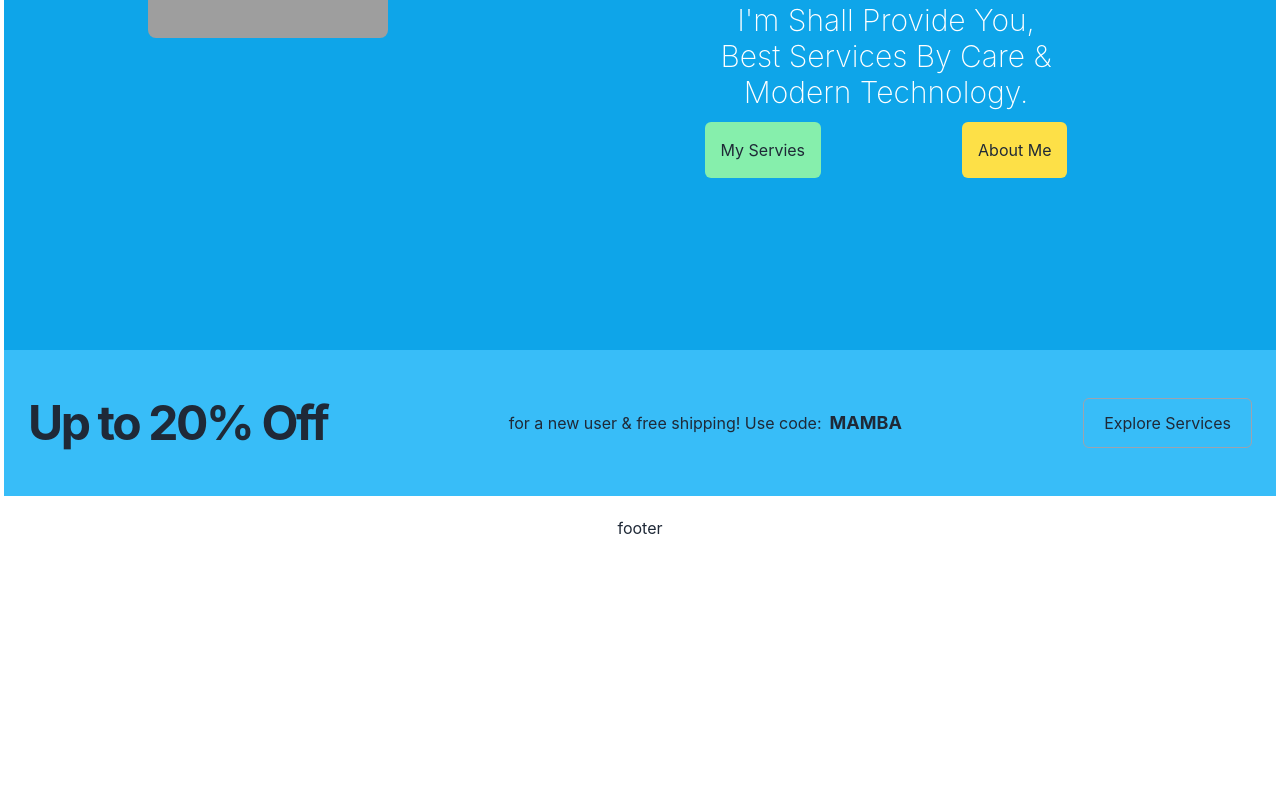
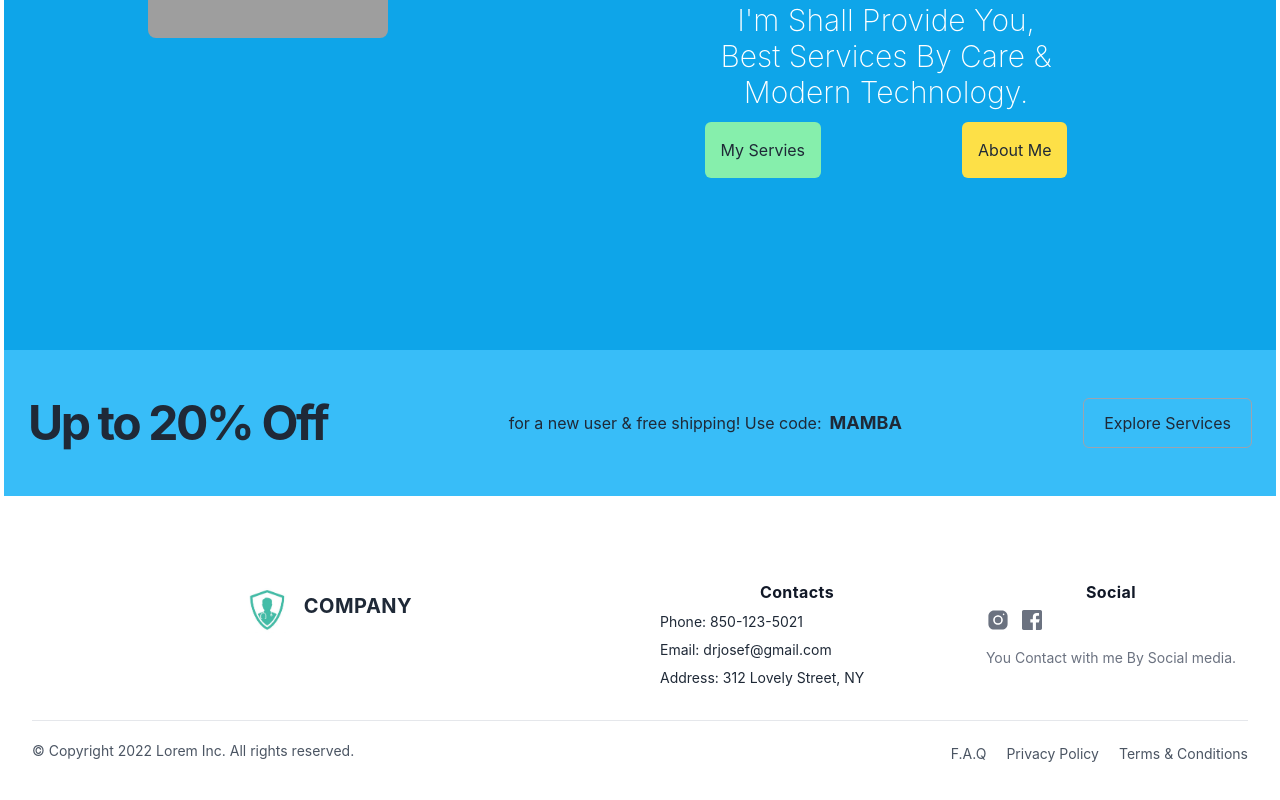
Before and after one commit to mdasif526976/Dr.Josef, a React (Create React App) app: page / in a window 1280 px wide. Shown: the part 214-1014 px from the top of the page. Before the commit the page ends 800 px from the top, so only its background shows below. Built offline with nearby package versions, Linux system fonts and the light colour scheme; grey boxes are pictures that could not be loaded.

Commit message:
responsite footer add

```diff
--- a/src/shered/Footer.js
+++ b/src/shered/Footer.js
@@ -1,9 +1,133 @@
 import React from 'react';
+import { Link } from 'react-router-dom';
+import logo from '.././image/Screenshot 2022-11-08 at 23-06-21 Free Vector Turquoise hospital logo template.png'
 
 const Footer = () => {
     return (
         <div>
-            footer
+                <div className="px-4 pt-16 mx-auto sm:max-w-xl md:max-w-full lg:max-w-screen-xl md:px-24 lg:px-8">
+      <div className="grid gap-10 row-gap-6 mb-8 sm:grid-cols-2 lg:grid-cols-4">
+        <div className="sm:col-span-2">
+          <Link
+
+            title="Company"
+            className="inline-flex items-center"
+          >
+            <img className='w-14' src={logo} alt=''></img>
+            <span className="ml-2 text-xl font-bold tracking-wide text-gray-800 uppercase">
+              Company
+            </span>
+          </Link>
+
+        </div>
+        <div className="space-y-2 text-sm">
+          <p className="text-base font-bold tracking-wide text-gray-900">
+            Contacts
+          </p>
+          <div className="flex">
+            <p className="mr-1 text-gray-800">Phone:</p>
+            <Link
+              to="tel:850-123-5021"
+              aria-label="Our phone"
+              title="Our phone"
+              className="transition-colors duration-300 text-deep-purple-accent-400 hover:text-deep-purple-800"
+            >
+              850-123-5021
+            </Link>
+          </div>
+          <div className="flex">
+            <p className="mr-1 text-gray-800">Email:</p>
+            <Link
+              to="mailto:drjosef@gmail.com"
+              aria-label="Our email"
+              title="Our email"
+              className="transition-colors duration-300 text-deep-purple-accent-400 hover:text-deep-purple-800"
+            >
+              drjosef@gmail.com
+            </Link>
+          </div>
+          <div className="flex">
+            <p className="mr-1 text-gray-800">Address:</p>
+            <Link
+              to="https://www.google.com/maps"
+              target="_blank"
+              rel="noopener noreferrer"
+              aria-label="Our address"
+              title="Our address"
+              className="transition-colors duration-300 text-deep-purple-accent-400 hover:text-deep-purple-800"
+            >
+              312 Lovely Street, NY
+            </Link>
+          </div>
+        </div>
+        <div>
+          <span className="text-base font-bold tracking-wide text-gray-900">
+            Social
+          </span>
+          <div className="flex items-center mt-1 space-x-3">
+            <Link
+              to="/"
+              className="text-gray-500 transition-colors duration-300 hover:text-deep-purple-accent-400"
+            >
+              <img src='' alt=''></img>
+            </Link>
+            <Link
+              to="/"
+              className="text-gray-500 transition-colors duration-300 hover:text-deep-purple-accent-400"
+            >
+              <svg viewBox="0 0 30 30" fill="currentColor" className="h-6">
+                <circle cx="15" cy="15" r="4" />
+                <path d="M19.999,3h-10C6.14,3,3,6.141,3,10.001v10C3,23.86,6.141,27,10.001,27h10C23.86,27,27,23.859,27,19.999v-10   C27,6.14,23.859,3,19.999,3z M15,21c-3.309,0-6-2.691-6-6s2.691-6,6-6s6,2.691,6,6S18.309,21,15,21z M22,9c-0.552,0-1-0.448-1-1   c0-0.552,0.448-1,1-1s1,0.448,1,1C23,8.552,22.552,9,22,9z" />
+              </svg>
+            </Link>
+            <Link
+              to="/"
+              className="text-gray-500 transition-colors duration-300 hover:text-deep-purple-accent-400"
+            >
+              <svg viewBox="0 0 24 24" fill="currentColor" className="h-5">
+                <path d="M22,0H2C0.895,0,0,0.895,0,2v20c0,1.105,0.895,2,2,2h11v-9h-3v-4h3V8.413c0-3.1,1.893-4.788,4.659-4.788 c1.325,0,2.463,0.099,2.795,0.143v3.24l-1.918,0.001c-1.504,0-1.795,0.715-1.795,1.763V11h4.44l-1,4h-3.44v9H22c1.105,0,2-0.895,2-2 V2C24,0.895,23.105,0,22,0z" />
+              </svg>
+            </Link>
+          </div>
+          <p className="mt-4 text-sm text-gray-500">
+           You Contact with me By Social media.
+          </p>
+        </div>
+      </div>
+      <div className="flex flex-col-reverse justify-between pt-5 pb-10 border-t lg:flex-row">
+        <p className="text-sm text-gray-600">
+          © Copyright 2022 Lorem Inc. All rights reserved.
+        </p>
+        <ul className="flex flex-col mb-3 space-y-2 lg:mb-0 sm:space-y-0 sm:space-x-5 sm:flex-row">
+          <li>
+            <Link
+              to="/"
+              className="text-sm text-gray-600 transition-colors duration-300 hover:text-deep-purple-accent-400"
+            >
+              F.A.Q
+            </Link>
+          </li>
+          <li>
+            <Link
+              to="/"
+              className="text-sm text-gray-600 transition-colors duration-300
+               hover:text-deep-purple-accent-400"
+            >
+              Privacy Policy
+            </Link>
+          </li>
+          <li>
+            <Link
+              to="/"
+              className="text-sm text-gray-600 transition-colors duration-300
+              hover:text-deep-purple-accent-400"
+            >
+              Terms &amp; Conditions
+            </Link>
+          </li>
+        </ul>
+      </div>
+      </div>
         </div>
     );
 };
```
Also changed, not shown: src/image/Screenshot 2022-11-08 at 23-06-21 Free Vector Turquoise hospital logo template.png (added).
